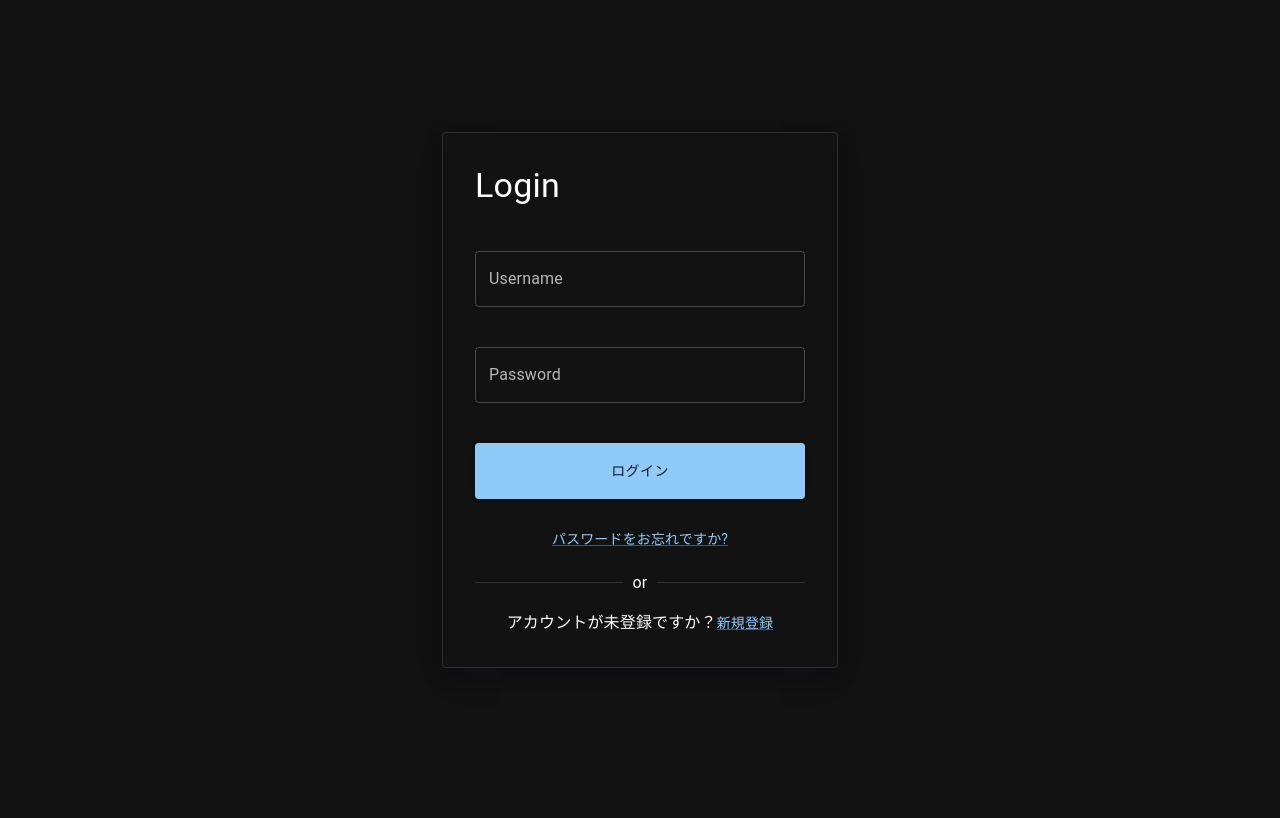
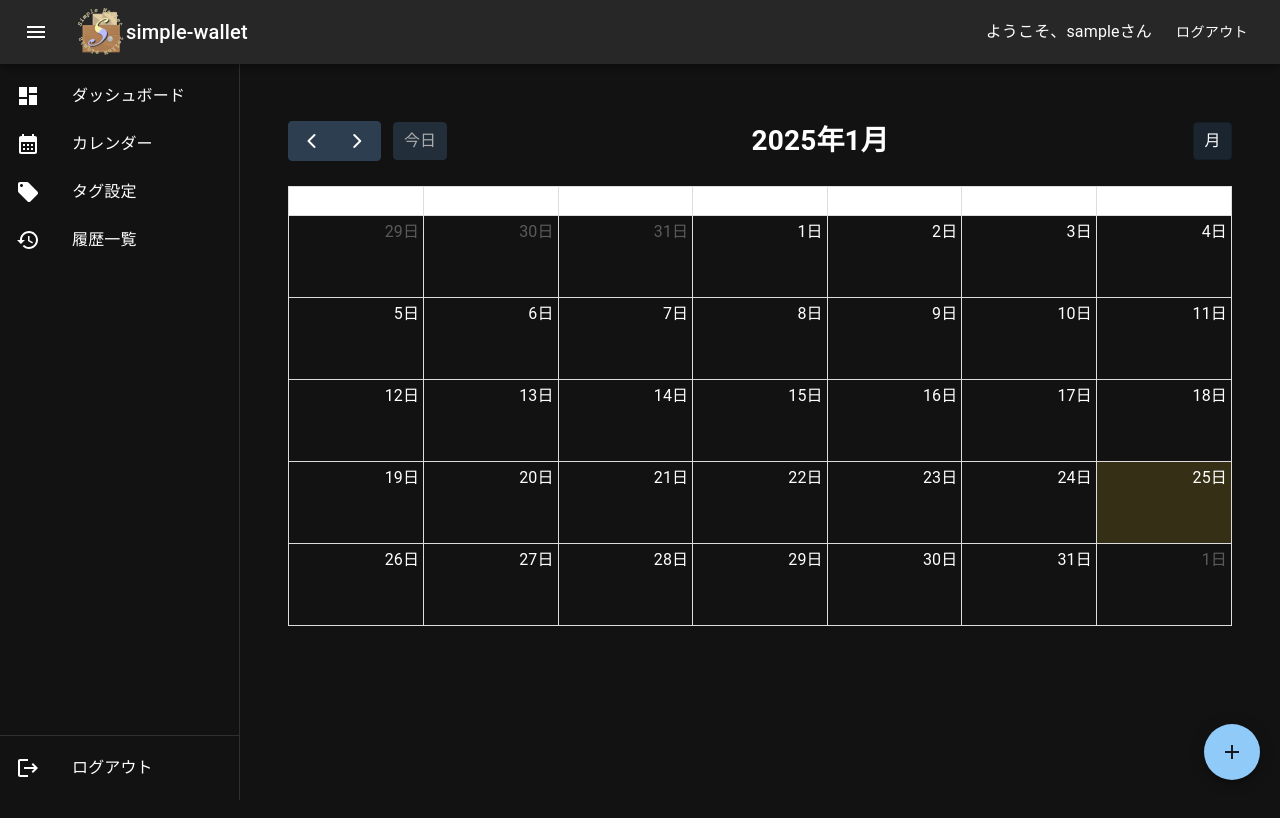
Before and after one commit to hamuchan214/simple_wallet, a React (Vite) app in the folder frontend/: page /#/calendar in a window 1280 px wide. Before the commit this address led to /#/. Shown: the top 818 px of the page. Built offline with nearby package versions, Linux system fonts and the light colour scheme; no server answers; sample sign-in values are in the browser's storage.

Commit message:
create: Calendar.tsx created

```diff
--- a/frontend/src/app/App.tsx
+++ b/frontend/src/app/App.tsx
@@ -5,6 +5,7 @@ import Dashboard from "../pages/Dashboard";
 import History from "../pages/History";
 import TagSetting from "../pages/TagSetting";
 import { navigationHelper } from "../utils/navigationHelper";
+import Calendar from "../pages/Calendar";
 
 const App = () => {
   const navigate = useNavigate();
@@ -15,6 +16,7 @@ const App = () => {
       <Route path="/" element={<LoginForm />} />
       <Route path="/register" element={<Register />} />
       <Route path="/dashboard" element={<Dashboard />} />
+      <Route path="/calendar" element={<Calendar />} />
       <Route path="/history" element={<History />} />
       <Route path="/tag-setting" element={<TagSetting />} />
 
--- /dev/null
+++ b/frontend/src/pages/Calendar.tsx
@@ -0,0 +1,26 @@
+import { Container } from '@mui/material';
+import FullCalendar from '@fullcalendar/react';
+import dayGridPlugin from '@fullcalendar/daygrid';
+import jaLocale from '@fullcalendar/core/locales/ja';
+import Layout from '../layout/Layout';
+
+export default function Calendar() {
+  return (
+    <Layout>
+      <Container maxWidth="lg" sx={{ mt: 4, mb: 4 }}>
+        <FullCalendar
+          plugins={[dayGridPlugin]}
+          initialView="dayGridMonth"
+          locale={jaLocale}
+          headerToolbar={{
+            left: 'prev,next today',
+            center: 'title',
+            right: 'dayGridMonth'
+          }}
+          height="auto"
+          fixedWeekCount={false}
+        />
+      </Container>
+    </Layout>
+  );
+}
```
